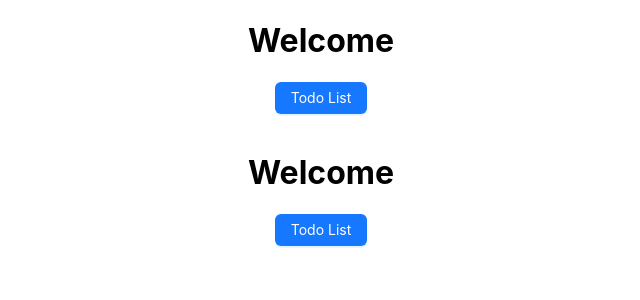
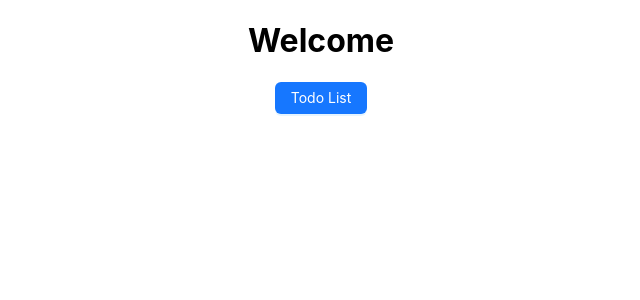
Before and after one commit to Phurich63010767/Git-Learning, a React (Create React App) app: page / in a window 1280 px wide. Shown: the top 300 px of the page, without its empty margins (319-959 px from the left). Built offline with nearby package versions, Linux system fonts and the light colour scheme.

Commit message:
Revert "Second commit"
This reverts commit 8877a3e1ac148a8529d14890b25c1e60d0b77097.

```diff
--- a/public/index.html
+++ b/public/index.html
@@ -39,6 +39,6 @@
       To begin the development, run `npm start` or `yarn start`.
       To create a production bundle, use `npm run build` or `yarn build`.
     -->
-    <div id="root2"></div>
+    <!-- <div id="root2"></div> -->
   </body>
 </html>
--- a/src/index.js
+++ b/src/index.js
@@ -9,10 +9,10 @@ root.render(
     <App />
 );
 
-const root2 = ReactDOM.createRoot(document.getElementById('root2'));
-root2.render(
-    <App />
-);
+// const root2 = ReactDOM.createRoot(document.getElementById('root2'));
+// root2.render(
+//     <App />
+// );
 
 // If you want to start measuring performance in your app, pass a function
 // to log results (for example: reportWebVitals(console.log))
```
